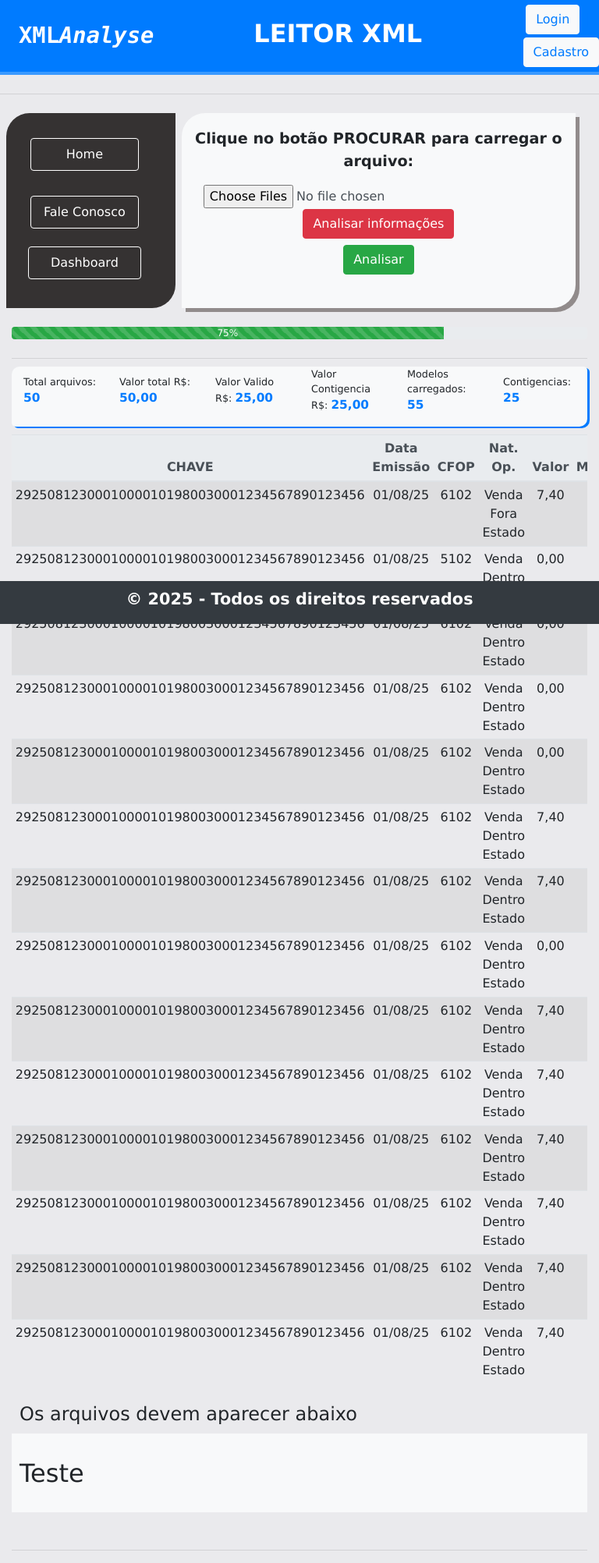
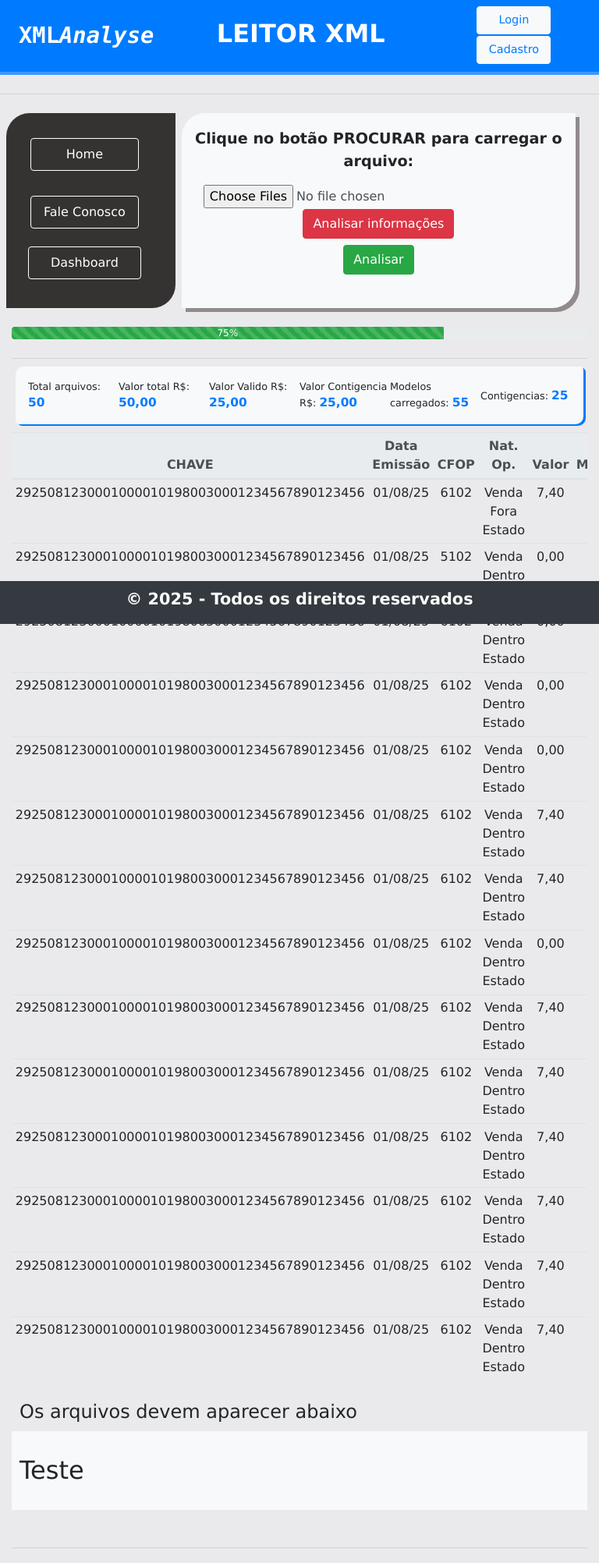
Before and after one commit to CainanaDev/Leitor-XML, a PHP site: page / in a window 768 px wide. Shown: the whole page at 78% size. Run offline with PHP 8.4, Linux system fonts and the light colour scheme; some libraries are stand-ins or nearby versions.

Commit message:
Maior parte do bootstrap foi ajustado. Falta alguns ajustes finos. Mas hoje, vamos iniciar o Js. Depois voltamos à esses ajustes.

```diff
--- a/Projeto 1/css/midia.css
+++ b/Projeto 1/css/midia.css
@@ -66,23 +80,32 @@ body {
 @media (min-width: 768px) and (max-width: 991.98px) {
 
   body {background: #928e9f2f;}
-    #cadastro a{
-    margin: 0.1em;
-    font-size: 1em;
-  };
+
   header{
     font-size: 1em;
   }
+
+  #dados3{
+    margin: 10px 5px ;
+    height: auto;
+    padding: 0;
+  }
+
+ #cadastro a{
+    font-size: 0.9em;
+    width: 95px;
+    margin-bottom: 2px
+  };
  #cadastro{
   height: auto;
-  width: 90px;
-  margin-right: -15px;
-  color: #007bff;
+  width: auto;
+
+  margin-right: auto;
   }
-#dados3{
-    margin: 10px 0px ;
-    height: auto;
+  #marcador{
+  display: none;
 }
+
 
 }
 
--- a/Projeto 1/index.php
+++ b/Projeto 1/index.php
@@ -26,17 +26,19 @@
 
 <body id="home">
 <!--Cabeçalho-->
-  <header class="d-flex text-center bg-primary m-0 h-0">
+  <header class=" d-flex text-center bg-primary m-0 h-0">
+
       <div class="lead text-monospace" id="logo">
         XML<span class="font-italic">Analyse</span>
       </div>
-    <div id="texto">
+      <div  id="texto">
         <h2 class="font-weight-bold text-uppercase">Leitor XML</h2>
       </div>
-    <div id="cadastro">
-      <a class="btn btn-light" href="#">Login</a> |
+      <div  id="cadastro">
+        <a class="btn btn-light" href="#">Login</a> <span id="marcador">|</span>
         <a class="btn btn-light" href="#">Cadastro</a>
       </div>
+
   </header>
 <!--Cabeçalho /fim-->
   <hr class="mb-4 mt-4">
@@ -84,7 +86,7 @@
     <hr class="mb-2 mt-4">
 
     <!--Barra Totalizadores-->
-    <div class=" row sticky-top bg-light d-flex flex-row justify-content-around align-items-center text-arround" id="dados3">
+    <div class="sticky-top bg-light d-flex flex-row   justify-content-around   align-items-center text-arround no-gutters pl-3 pr-3 pt-3" id="dados3">
       <div class="col-2">
         <p >Total arquivos: <span>50</span></p>
       </div>
@@ -108,7 +110,7 @@
 
     <!--Tabela informções-->
     <div class="table-responsive" id="dados">
-      <table class="table table-striped table-hover table-sm">
+      <table class="table table-hover table-sm">
         <thead class="thead-light">
           <tr>
             <th id="chave">CHAVE</th>
@@ -301,9 +303,9 @@
     <h4 style="margin: 10px;">Os arquivos devem aparecer abaixo</h4>
     <div class="bg-light mb-5" id="listaArquivos">
       <h1>Teste</h1>
-    </div
+   </div>
 
-  </div>
+
 
   <hr>
   <footer class="mt-2 mb-0 h-2 w-5 pt-2 pb-0 bg-dark fixed-bottom">
--- a/Projeto 1/js/js.js
+++ b/Projeto 1/js/js.js
@@ -1,5 +1,13 @@
 
 //alert('Passou por ai');
+
+let tArquivos = null;
+let vTotal = null;
+let vValido = null;
+let vContigencia = null;
+let modelo = null;
+let tContigencia = null;
+let cancelado = null
 
 function mostrarArquivos() {
   const input = document.getElementById("file");
@@ -41,17 +49,17 @@ function mostrarArquivos() {
 
 
 function VerCancelado() {
-  let x = null;
+
 
   const c = document.querySelectorAll('td[headers="status"]');
-  const b = c[7];
+  const b = c[10];
   console.log(b.textContent);
 
   if (b.textContent == "Cancelamento NF" ||
     b.textContent == 'Cancelamento, Fora do Prazo') {
-    x = true;
+    cancelado = true;
   } else {
-    x = false;
+    cancelado = false;
   }
-  console.log(x);
+  console.log(cancelado);
 }
```
Also changed, not shown: other parts of Projeto 1/css/midia.css (+39 -17 lines). Lines whose indentation alone changed are shown as unchanged.
